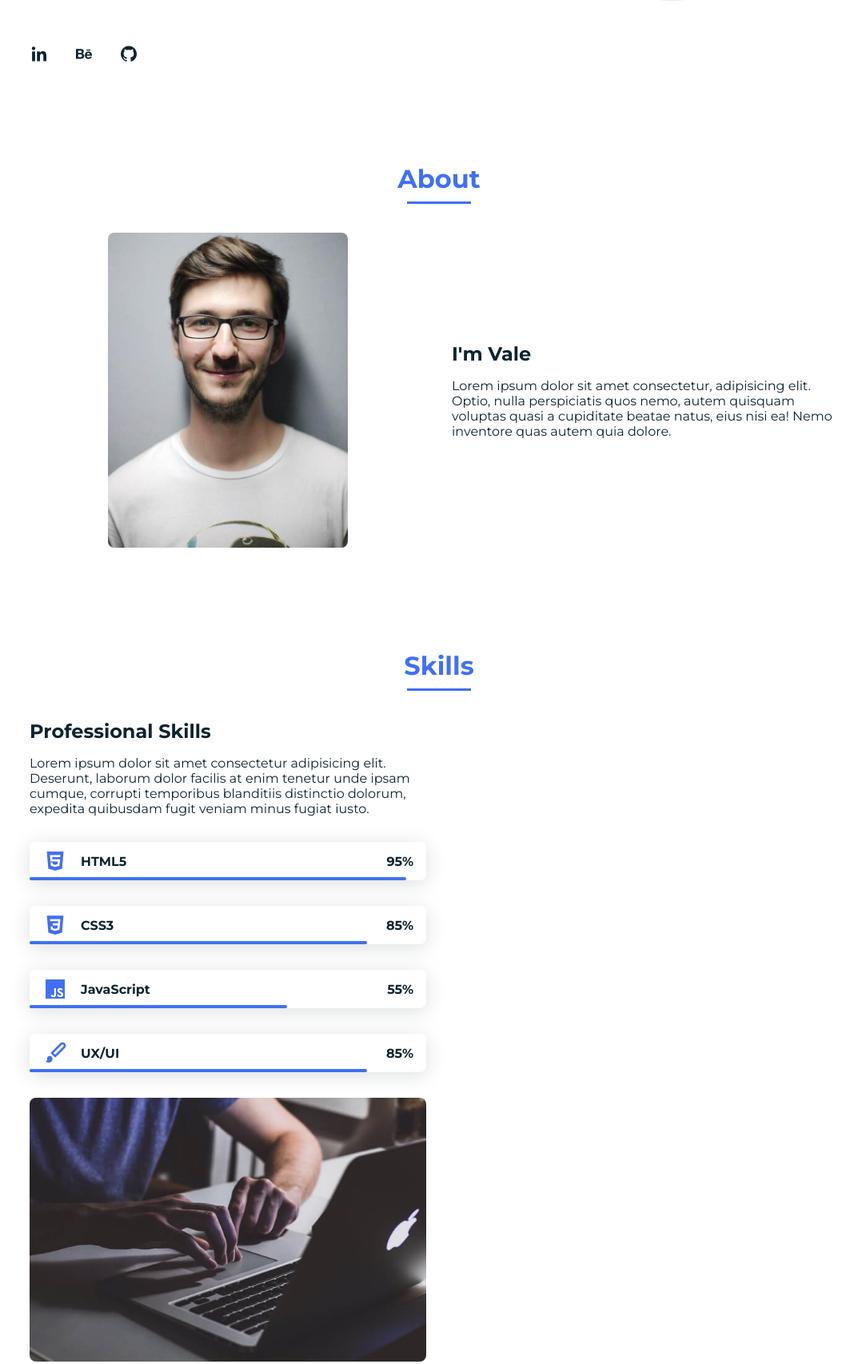
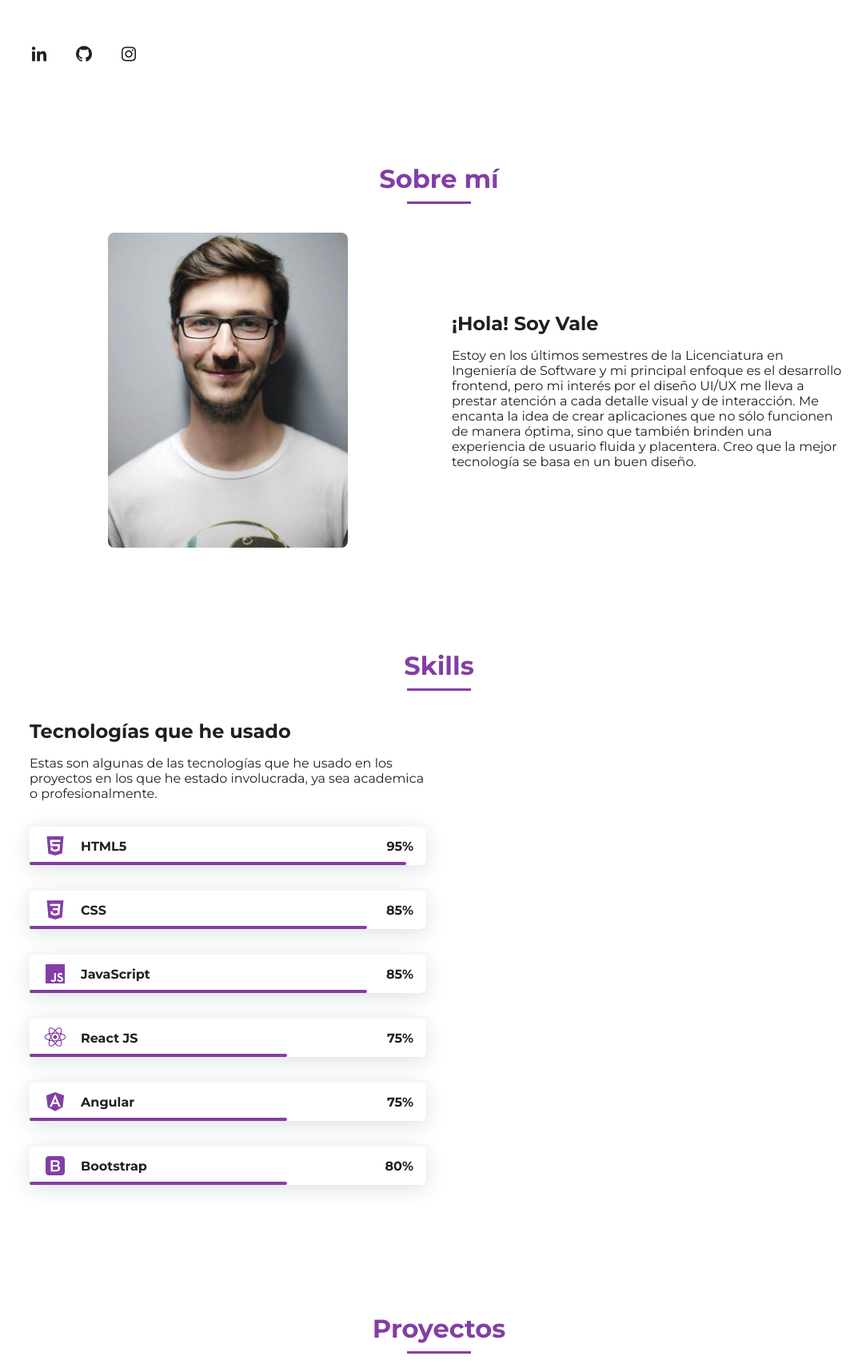
Before and after one commit to valeegms/Responsive-Portfolio, a plain HTML site: page index.html in a window 1280 px wide. Shown: the part 676-2382 px from the top of the page at 80% size, without its empty margins (91-1174 px from the left). Drawn offline with nearby package versions, Linux system fonts and the light colour scheme.

Commit message:
modify content

```diff
--- a/assets/css/style.css
+++ b/assets/css/style.css
@@ -9,8 +9,8 @@
 
 /* --- Colors --- */
 :root {
-    --first-color: #4070F4;
-    --second-color: #0E2431;
+    --first-color: #833EA5;
+    --second-color: #221E22;
 }
 
 /* --- Font --- */
--- a/index.html
+++ b/index.html
@@ -15,15 +15,15 @@
     <header class="l-header">
         <nav class="nav bd-grid">
             <div>
-                <a href="#" class="nav_logo">Vale</a>
+                <a href="#" class="nav_logo">Valeria Ysabel González Meneses</a>
             </div>
             <div class="nav_menu" id="nav-menu">
                 <ul class="nav_list">
-                    <li class="nav_item"><a href="#home" class="nav_link active">Home</a></li>
-                    <li class="nav_item"><a href="#about" class="nav_link">About</a></li>
+                    <li class="nav_item"><a href="#home" class="nav_link active">Inicio</a></li>
+                    <li class="nav_item"><a href="#about" class="nav_link">Sobre mí</a></li>
                     <li class="nav_item"><a href="#skills" class="nav_link">Skills</a></li>
-                    <li class="nav_item"><a href="#work" class="nav_link">Work</a></li>
-                    <li class="nav_item"><a href="#contact" class="nav_link">Contact</a></li>
+                    <li class="nav_item"><a href="#work" class="nav_link">Proyectos</a></li>
+                    <li class="nav_item"><a href="#contact" class="nav_link">Contacto</a></li>
                 </ul>
             </div>
             <div class="nav_toggle" id="nav-toggle">
@@ -40,25 +40,25 @@
                 <a href="#contact" class="button">Contact</a>
             </div>
             <div class="home_social">
-                <a href="" class="home_social-icon"><i class="bx bxl-linkedin"></i></a>
-                <a href="" class="home_social-icon"><i class="bx bxl-behance"></i></a>
-                <a href="" class="home_social-icon"><i class="bx bxl-github"></i></a>
+                <a href="https://www.linkedin.com/in/valegonzmen/" class="home_social-icon"><i class="bx bxl-linkedin"></i></a>
+                <a href="https://github.com/valeegms/" class="home_social-icon"><i class="bx bxl-github"></i></a>
+                <a href="https://www.instagram.com/valeegms/?next=%2F" class="home_social-icon"><i class="bx bxl-instagram"></i></a>
             </div>
             <div class="home_img">
-                <img src="assets/img/perfil.png" alt="">
+                <img src="assets/img/profile.png" alt="">
             </div>
         </section>
 
         <!-- about -->
         <section class="about section" id="about">
-            <h2 class="section-title">About</h2>
+            <h2 class="section-title">Sobre mí</h2>
             <div class="about_container bd-grid">
                 <div class="about_img">
                     <img src="assets/img/about.jpg" alt="">
                 </div>
                 <div>
-                    <h2 class="about_subtitle">I'm Vale</h2>
-                    <p class="about_text">Lorem ipsum dolor sit amet consectetur, adipisicing elit. Optio, nulla perspiciatis quos nemo, autem quisquam voluptas quasi a cupiditate beatae natus, eius nisi ea! Nemo inventore quas autem quia dolore.</p>
+                    <h2 class="about_subtitle">¡Hola! Soy Vale</h2>
+                    <p class="about_text">Estoy en los últimos semestres de la Licenciatura en Ingeniería de Software y mi principal enfoque es el desarrollo frontend, pero mi interés por el diseño UI/UX me lleva a prestar atención a cada detalle visual y de interacción. Me encanta la idea de crear aplicaciones que no sólo funcionen de manera óptima, sino que también brinden una experiencia de usuario fluida y placentera. Creo que la mejor tecnología se basa en un buen diseño.</p>
                 </div>
             </div>
         </section>
@@ -68,8 +68,8 @@
             <h2 class="section-title">Skills</h2>
             <div class="skills_container bd-grid">
                 <div>
-                    <h2 class="skills_subtitle">Professional Skills</h2>
-                    <p class="skills_text">Lorem ipsum dolor sit amet consectetur adipisicing elit. Deserunt, laborum dolor facilis at enim tenetur unde ipsam cumque, corrupti temporibus blanditiis distinctio dolorum, expedita quibusdam fugit veniam minus fugiat iusto.</p>
+                    <h2 class="skills_subtitle">Tecnologías que he usado</h2>
+                    <p class="skills_text">Estas son algunas de las tecnologías que he usado en los proyectos en los que he estado involucrada, ya sea academica o profesionalmente.</p>
 
                     <div class="skills_data">
                         <div class="skills_names">
@@ -86,7 +86,7 @@
                     <div class="skills_data">
                         <div class="skills_names">
                             <i class='bx bxl-css3 skills_icon' ></i>
-                            <span class="skills_name">CSS3</span>
+                            <span class="skills_name">CSS</span>
                         </div>
                         <div>
                             <span class="skills_percentage">85%</span>
@@ -101,26 +101,40 @@
                             <span class="skills_name">JavaScript</span>
                         </div>
                         <div>
-                            <span class="skills_percentage">55%</span>
-                        </div>
-
-                        <div class="skills_bar skills_js"></div>
-                    </div>
-
-                    <div class="skills_data">
-                        <div class="skills_names">
-                            <i class='bx bxs-paint skills_icon' ></i>
-                            <span class="skills_name">UX/UI</span>
-                        </div>
-                        <div>
                             <span class="skills_percentage">85%</span>
                         </div>
 
-                        <div class="skills_bar skills_ux"></div>
+                        <div class="skills_bar skills_css"></div>
                     </div>
-
-                    <div>
-                        <img src="assets/img/work3.jpg" alt="" class="skills_img">
+                    <div class="skills_data">
+                        <div class="skills_names">
+                            <i class="bx bxl-react skills_icon"></i>
+                            <span class="skills_name">React JS</span>
+                        </div>
+                            <div>
+                                <span class="skills_percentage">75%</span>
+                            </div>
+                            <div class="skills_bar skills_js"></div>
+                    </div>
+                    <div class="skills_data">
+                        <div class="skills_names">
+                            <i class="bx bxl-angular skills_icon"></i>
+                            <span class="skills_name">Angular</span>
+                        </div>
+                            <div>
+                                <span class="skills_percentage">75%</span>
+                            </div>
+                            <div class="skills_bar skills_js"></div>
+                    </div>
+                    <div class="skills_data">
+                        <div class="skills_names">
+                            <i class="bx bxl-bootstrap skills_icon"></i>
+                            <span class="skills_name">Bootstrap</span>
+                        </div>
+                            <div>
+                                <span class="skills_percentage">80%</span>
+                            </div>
+                            <div class="skills_bar skills_js"></div>
                     </div>
                 </div>
             </div>
@@ -128,7 +142,7 @@
 
         <!-- work section -->
         <section class="work section" id="work">
-            <h2 class="section-title">Work</h2>
+            <h2 class="section-title">Proyectos</h2>
 
             <div class="work_container bd-grid">
                 <div class="work_img">
@@ -154,15 +168,15 @@
 
         <!-- contact section -->
         <section class="contact section" id="contact">
-            <h2 class="section-title">Contact</h2>
+            <h2 class="section-title">Contacto</h2>
 
             <div class="contact_container bd-grid">
                 <form action="" class="contact_form">
-                    <input type="text" placeholder="Name" id="" class="contact_input">
-                    <input type="mail" placeholder="E-mail" id="" class="contact_input">
+                    <input type="text" placeholder="Nombre" id="" class="contact_input">
+                    <input type="mail" placeholder="Correo" id="" class="contact_input">
                     <textarea name="" id="" cols="0" rows="10" class="contact_input"></textarea>
 
-                    <input type="button" value="Send" id="" class="contact_button button">
+                    <input type="button" value="Enviar" id="" class="contact_button button">
                 </form>
             </div>
         </section>
@@ -170,13 +184,13 @@
 
     <!-- footer -->
     <footer class="footer">
-        <p class="footer_title">Vale</p>
+        <!-- <p class="footer_title">Valeria González Meneses</p>
         <div class="footer_social">
             <a href="#" class="footer_icon"><i class='bx bxl-facebook-circle' ></i></a>
             <a href="#" class="footer_icon"><i class='bx bxl-github' ></i></a>
             <a href="#" class="footer_icon"><i class='bx bxl-instagram-alt' ></i></a>
-        </div>
-        <p>&#169; 2020 copyright all rights reserved</p>
+        </div> -->
+        <p>&#169; 2024 copyright all rights reserved</p>
     </footer>
     <!-- scroll reveal -->
     <script src="https://unpkg.com/scrollreveal"></script>
```
Also changed, not shown: assets/img/profile.png (added).
